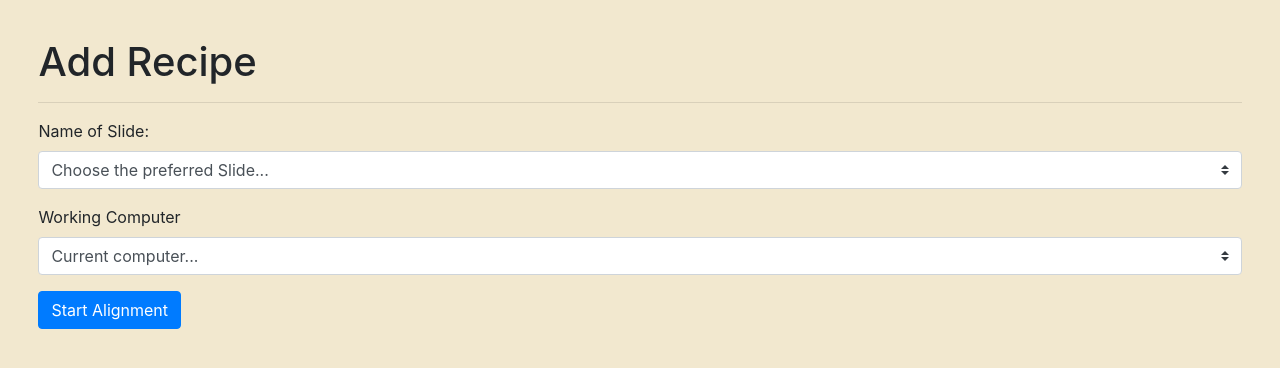
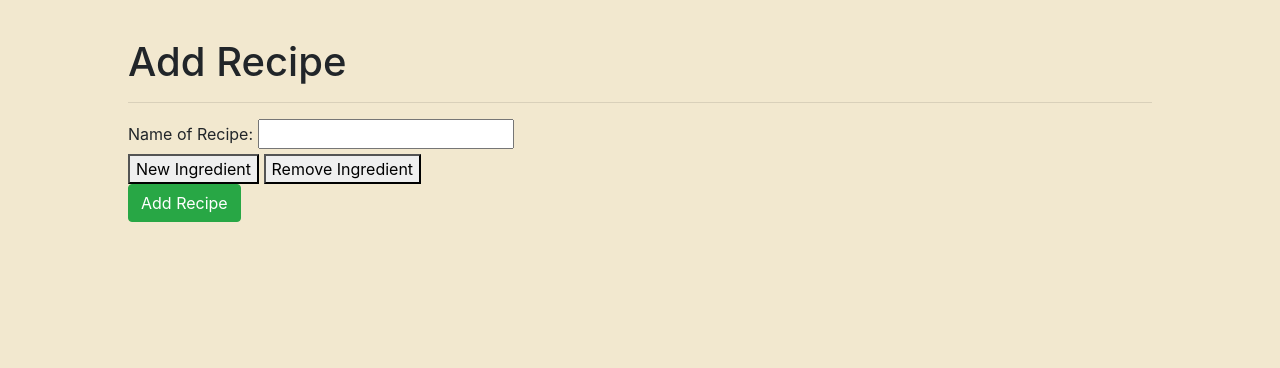
Before and after one commit to jonas-raedler/food4u, a Django app: page /home/add_recipe in a window 1280 px wide. Shown: the part 160-528 px from the top of the page. Run offline with Django 4.2, Linux system fonts and the light colour scheme; some libraries are stand-ins or nearby versions.

Commit message:
continued on adding recipe page

```diff
--- a/food4u/recipes/static/recipes/styles.css
+++ b/food4u/recipes/static/recipes/styles.css
@@ -53,21 +53,21 @@ body {
 .navbar-item:hover {
     box-shadow: inset 0px 1.5px 0px 0px #000000;
     background-color: #386641;
+    text-decoration: none;
+    color: #F2E8CF;
 }
 
 
 /* Links in Navbar Boxes */
-.navbar-item a {
+.navbar-item {
     color: #F2E8CF;
 }
 
-.navbar-item a:hover {
-    text-decoration: none;
-}
+.body {
+    padding-top: 3%;
+    padding-left: 10%;
+    padding-right: 10%;
 
-
-.body {
-    padding: 3%;
 }
 
 body a {
@@ -87,3 +87,9 @@ body a:hover {
 .button:hover {
     background-color: #386641;
 }
+
+
+.add_recipe {
+    font-size: 16px;
+    font-weight: normal;
+}
--- a/food4u/recipes/templates/recipes/add_recipe.html
+++ b/food4u/recipes/templates/recipes/add_recipe.html
@@ -6,32 +6,33 @@
 <h1>Add Recipe</h1>
 <hr>
 
-
-    <div>
+    <div class="add_recipe">
         <form action="{% url 'add_recipe' %}" method="post" onkeydown="return event.key != 'Enter';">
             {% csrf_token %}
 
-            <div class="form-group form-item">
-                <label for="name_of_slide">Name of Slide:</label>
-                <select class="custom-select" name="name_of_slide" id="name_of_slide">
-                    <option selected disabled hidden value="">Choose the preferred Slide...</option>
-                    {% for prealignment in prealignments %}
-                        <option value="{{ prealignment.slide_name }}">{{ prealignment }}</option>
-                    {% endfor %}
-                </select>
+            <!-- Recipe Name -->
+            <label for="recipe_name">Name of Recipe:</label>
+            <input type="text" id="recipe_name" name="recipe_name">
+            <br>
+
+            <!-- Ingredient List
+            <label for="ingredient_1">Ingredient:</label>
+            <input type="text" id="ingredient_1" name="ingredient_1">
+            -->
+
+            <div id="ingredient_list">
+                <!-- To be filled -->
             </div>
 
-            <div class="form-group form-item">
-                <label for="computer">Working Computer</label>
-                <select class="custom-select" name="computer" id="computer">
-                    <option selected disabled hidden value="">Current computer...</option>
-                    <option value="server">Server</option>
-                    <option value="workstation">Workstation</option>
-                </select>
-            </div>
+            <button class="add">New Ingredient</button>
+            <button class="remove">Remove Ingredient</button>
+            <input type="hidden" value="1" id="#total_number">
+
+
+            <br>
 
             <div class="form-item">
-                <button type="submit" class="btn btn-primary" id="form-button-alignment">Start Alignment</button>
+                <button type="submit" class="btn btn-success" id="form-button-alignment">Add Recipe</button>
             </div>
 
         </form>
--- a/food4u/recipes/templates/recipes/index.html
+++ b/food4u/recipes/templates/recipes/index.html
@@ -5,8 +5,5 @@
 {% block body %}
 <h1>Home</h1>
 <hr>
-<ul>
-    <li>Sweet Potato - Broccoli Curry</li>
-    <li>Chickpea Salad</li>
-</ul>
+
 {% endblock %}
--- a/food4u/recipes/templates/recipes/layout.html
+++ b/food4u/recipes/templates/recipes/layout.html
@@ -7,6 +7,10 @@
     <link rel="stylesheet" href="https://stackpath.bootstrapcdn.com/bootstrap/4.4.1/css/bootstrap.min.css" integrity="sha384-Vkoo8x4CGsO3+Hhxv8T/Q5PaXtkKtu6ug5TOeNV6gBiFeWPGFN9MuhOf23Q9Ifjh" crossorigin="anonymous">
     <link href="{% static 'recipes/styles.css' %}" rel="stylesheet">
     <link href='https://fonts.googleapis.com/css?family=Poppins' rel='stylesheet'>
+
+    <script src="https://code.jquery.com/jquery-1.12.4.js"></script>
+    <!-- <script src="{% static '_js_functionality.js' %}"></script> -->
+
     <title>{% block title %}{% endblock %}</title>
 </head>
 <body>
@@ -17,17 +21,11 @@
 
         <div class="navbar row">
 
-            <div class="navbar-item col">
-                <a href="">Home</a>
-            </div>
+            <a class="navbar-item col" href="">Home</a>
 
-            <div class="navbar-item col">
-                <a href="{% url 'recipes' %}">Recipes</a>
-            </div>
+            <a class="navbar-item col" href="{% url 'recipes' %}">Recipes</a>
 
-            <div class="navbar-item col">
-                <a href="{% url 'ingredients' %}">Ingredients</a>
-            </div>
+            <a class="navbar-item col" href="{% url 'ingredients' %}">Ingredients</a>
 
         </div>
 
```
Also changed, not shown: food4u/recipes/forms.py (+18 -1 lines), food4u/recipes/static/_js_functionality.js (added, +22 -0 lines), food4u/recipes/views.py (+9 -1 lines), food4u/db.sqlite3.
